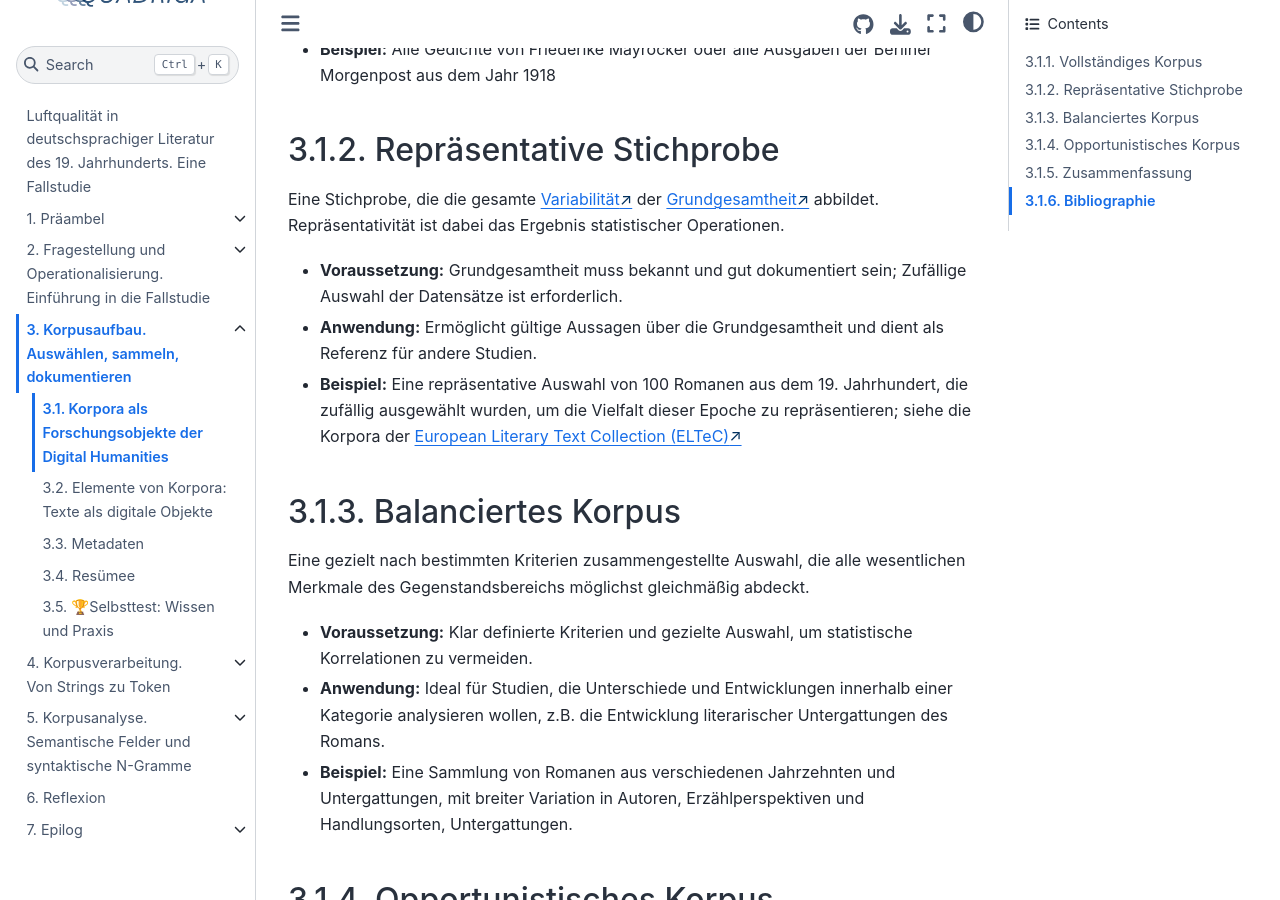
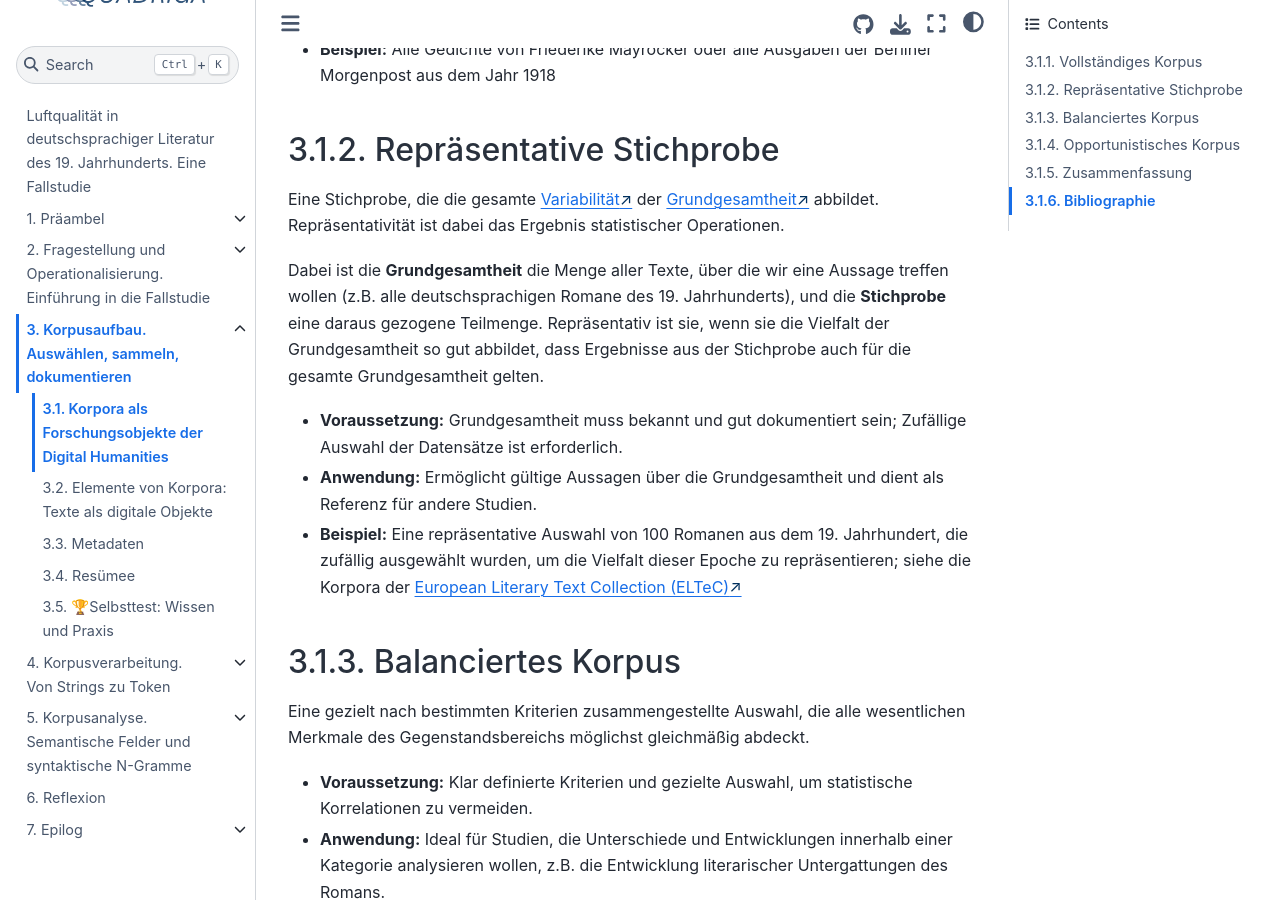
Before and after one commit to quadriga-dk/Text-Fallstudie-3, a Jupyter Book: the page built from corpus_collection/corpus-collection_corpora-as-research-objects.md, in a window 1280 px wide and 900 px high, scrolled down 925 px. Built offline with Jupyter Book 1.0.4 settings and Sphinx 7.4.7 and the Sphinx Book theme 1.1.4, drawn with Linux system fonts in a browser that asks for light colours; pages that are not in the unit, such as notebooks, are missing from menus; cross-references to code outside the pages are shown as plain code.

Commit message:
Explain Stichprobe and Grundgesamtheit in context
In the "Repräsentative Stichprobe" section, the terms were only linked to
Wikipedia. Add a short, plain-language explanation of Grundgesamtheit and
Stichprobe and what makes a sample representative, in the context of the case
study.

Fixes #162

```diff
--- a/corpus_collection/corpus-collection_corpora-as-research-objects.md
+++ b/corpus_collection/corpus-collection_corpora-as-research-objects.md
@@ -21,6 +21,8 @@ Ein vollständiges Korpus umfasst alle verfügbaren Textobjekte zu einem spezifi
 
 ## Repräsentative Stichprobe
 Eine Stichprobe, die die gesamte <a href="https://de.wikipedia.org/wiki/Streuungsma%C3%9F_(Statistik)" class="external-link" target="_blank">Variabilität</a> der <a href="https://de.wikipedia.org/wiki/Grundgesamtheit" class="external-link" target="_blank">Grundgesamtheit</a> abbildet. Repräsentativität ist dabei das Ergebnis statistischer Operationen.
+
+Dabei ist die **Grundgesamtheit** die Menge aller Texte, über die wir eine Aussage treffen wollen (z.B. alle deutschsprachigen Romane des 19. Jahrhunderts), und die **Stichprobe** eine daraus gezogene Teilmenge. Repräsentativ ist sie, wenn sie die Vielfalt der Grundgesamtheit so gut abbildet, dass Ergebnisse aus der Stichprobe auch für die gesamte Grundgesamtheit gelten.
 
 - **Voraussetzung:** Grundgesamtheit muss bekannt und gut dokumentiert sein; Zufällige Auswahl der Datensätze ist erforderlich.
 - **Anwendung:** Ermöglicht gültige Aussagen über die Grundgesamtheit und dient als Referenz für andere Studien.
```
